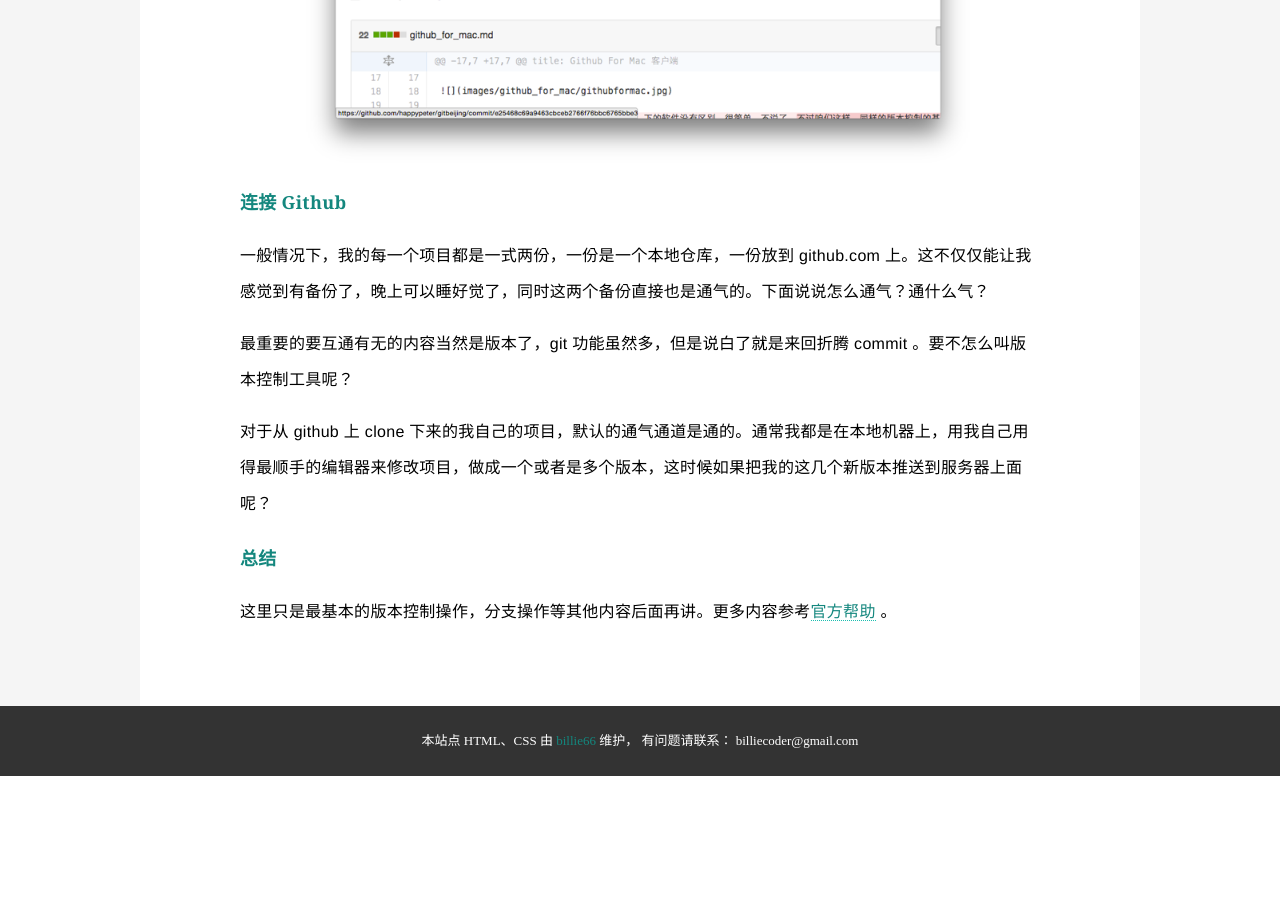
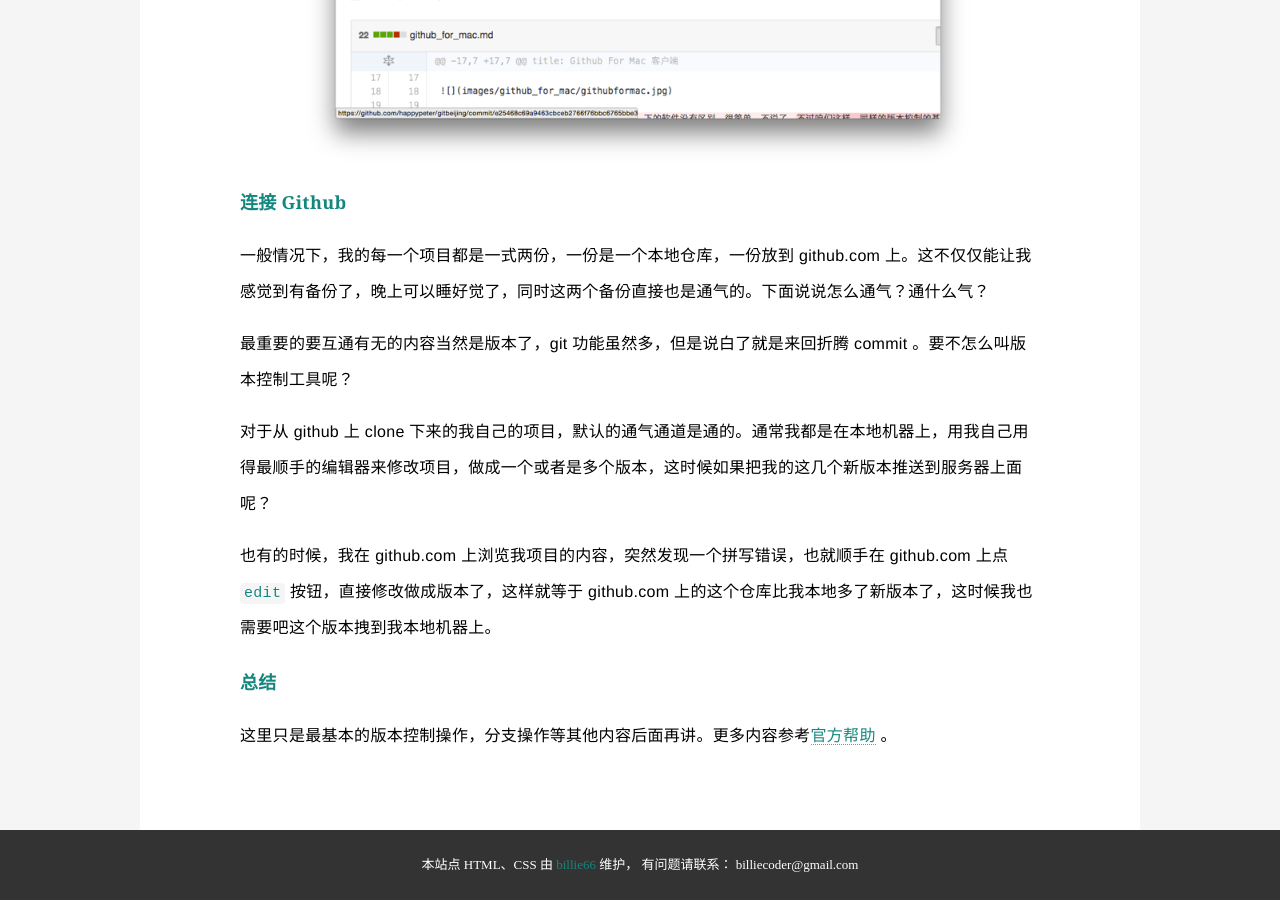
Before and after one commit to happypeter/gitbeijing, a Jekyll site: the page built from github_for_mac.md, in a window 1280 px wide and 900 px high, scrolled down 5930 px. Built offline with Jekyll 4.4.1, drawn with Linux system fonts in a browser that asks for light colours; before the commit the page ends 6706 px from its top, so only the background shows below that.

Commit message:
edit in broswer

```diff
--- a/github_for_mac.md
+++ b/github_for_mac.md
@@ -78,6 +78,8 @@ GUI 项目中有了 README 文件后，到项目的 `changes` 一项下面，就
 
 对于从 github 上 clone 下来的我自己的项目，默认的通气通道是通的。通常我都是在本地机器上，用我自己用得最顺手的编辑器来修改项目，做成一个或者是多个版本，这时候如果把我的这几个新版本推送到服务器上面呢？
 
+也有的时候，我在 github.com 上浏览我项目的内容，突然发现一个拼写错误，也就顺手在 github.com 上点 `edit` 按钮，直接修改做成版本了，这样就等于 github.com 上的这个仓库比我本地多了新版本了，这时候我也需要吧这个版本拽到我本地机器上。
+
 
 
 ### 总结
```
